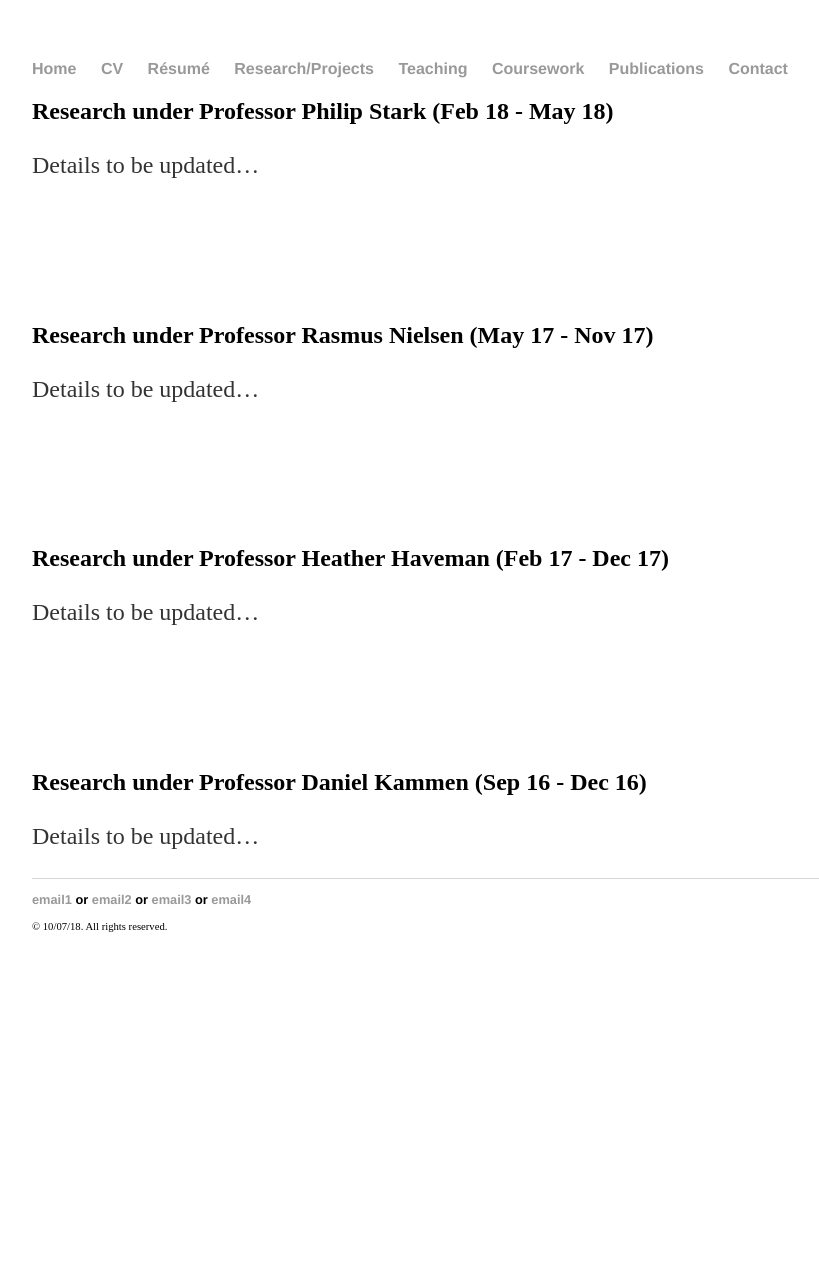
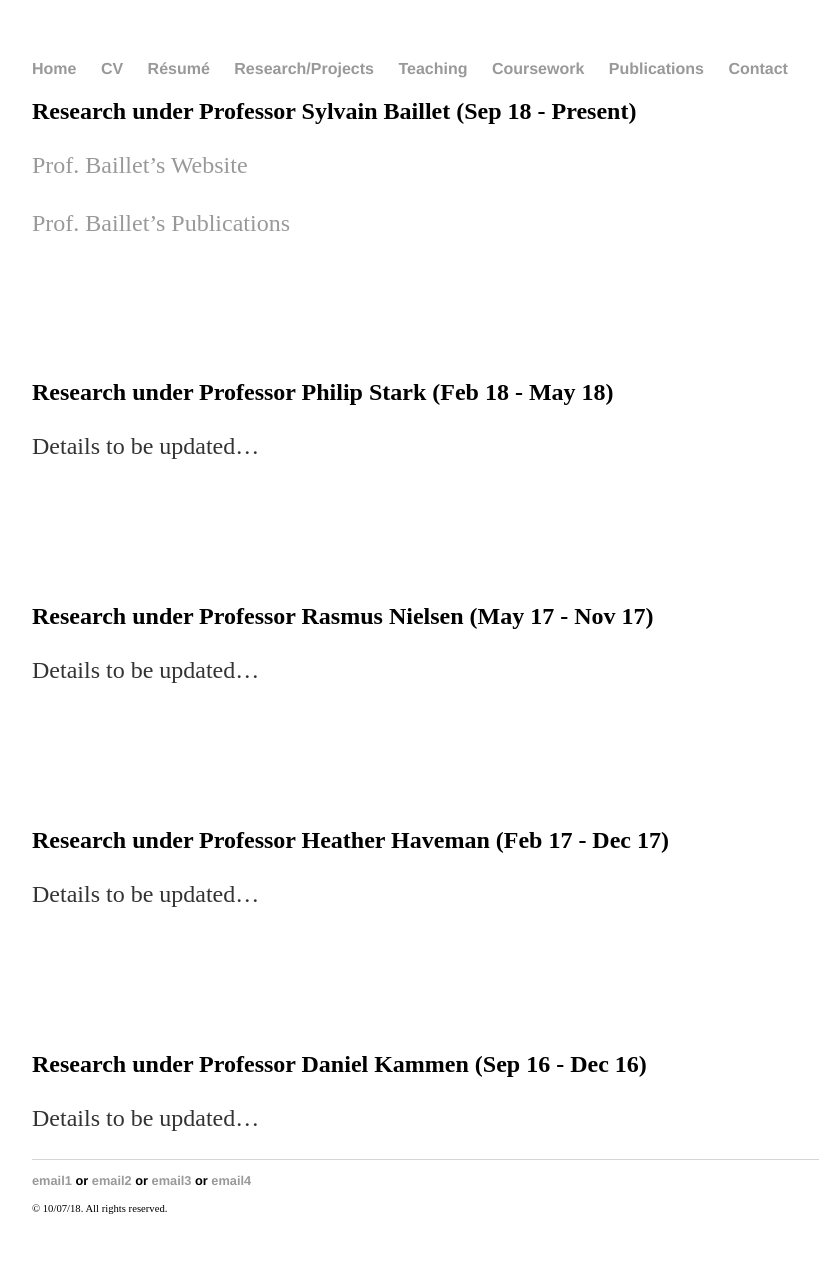
Before and after one commit to yjkweon24/yjkweon24.github.io, a Jekyll site: the page built from researchprojects/researchprojects.md, in a window 1280 px wide. Shown: the whole page, without its empty margins (160-979 px from the left). Built offline with Jekyll 4.4.1, drawn with Linux system fonts in a browser that asks for light colours; before the commit the page ends 994 px from its top, so only the background shows below that.

Commit message:
update PRof Baillet'

```diff
--- a/researchprojects/researchprojects.md
+++ b/researchprojects/researchprojects.md
@@ -2,6 +2,16 @@
 layout: default
 title: Research/Projects
 ---
+
+## Research under Professor Sylvain Baillet (Sep 18 - Present)
+
+[Prof. Baillet's Website](https://www.mcgill.ca/bic/research/neurospeed-neural-dynamics-brain-systems-baillet)
+
+[Prof. Baillet's Publications](https://scholar.google.ca/citations?hl=en&user=5GTopjMAAAAJ&view_op=list_works&sortby=pubdate)
+
+<br>
+
+<br>
 
 ## Research under Professor Philip Stark (Feb 18 - May 18)
 
```
